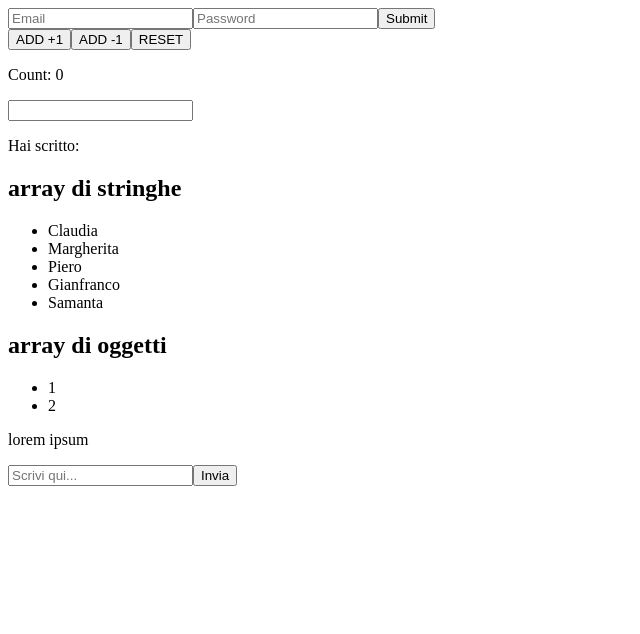
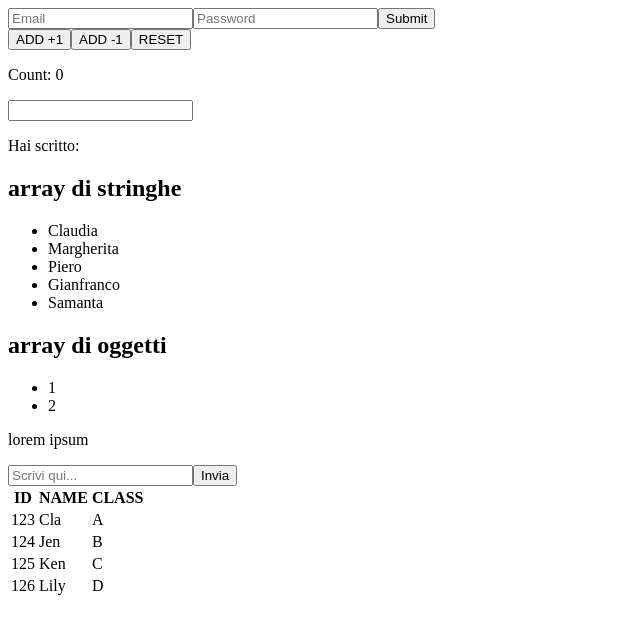
Before and after one commit to Claudiasals/React, a React (Vite) app: page / in a window 1280 px wide. Shown: the top 634 px of the page, without its empty margins (0-640 px from the left). Built offline with nearby package versions, Linux system fonts and the light colour scheme.

Commit message:
Gestisco lo state e utilizzo spread operator per mantenere i dati dopo aver aggiornato lo state

```diff
--- a/src/App.jsx
+++ b/src/App.jsx
@@ -3,6 +3,7 @@ import TextInput from "./TextInput";
 import LoginForm from "./LoginForm";
 import { List, List2 } from "./ItemList"; //tra le graffe per importare i due componenti contenuti nlìel file jsx
 import UncontrolledInput from "./UncontrolledInput";
+import Prova from "./prova-spread";
 
 
 const App = () => {
@@ -17,6 +18,7 @@ const App = () => {
       <p>lorem ipsum</p>
 
       <UncontrolledInput/>
+      <Prova/>
     </>
   )
 
--- a/src/prova-spread.jsx
+++ b/src/prova-spread.jsx
@@ -1,23 +1,40 @@
-import React from "react";
+import React, { useEffect, useState } from "react";
 
 const Prova = () => {
-    const data = [
+    const [data, setData] = useState([ //lo gestisco con lo state
         { id: "123", name: "Cla", class: "A" },
         { id: "124", name: "Jen", class: "B" },
         { id: "125", name: "Ken", class: "C" },
-    ];
+    ]);
+/*
+il setData mi permette di inserire un el. in iù, per es. un useEffect
+*/
+
+useEffect(() => {
+    setTimeout(() => {
+setData((data) => ([...data, {id: "126", name: "Lily", class: "D"}]))
+}, 2000);
+},
+[]);
+/*
+L’operatore spread (...) “scompone” un array o un oggetto nei suoi elementi.
+Quando aggiorniamo lo state, React sostituisce l’intero valore con quello nuovo:
+ - SENZA spread --> perdiamo i dati precedenti (rimane solo l’ultimo).
+ - CON spread --> ricreiamo un nuovo array che contiene sia i dati vecchi
+   che i nuovi elementi aggiunti.
+*/
 
     return (
         <>
             <table>
 
-                <thread>
+                <thead>
                     <tr>
                         <th>ID</th>
                         <th>NAME</th>
                         <th>CLASS</th>
                     </tr>
-                </thread>
+                </thead>
 
                 <tbody>
                     {data.map((user) => (
@@ -34,3 +51,4 @@ const Prova = () => {
         </>
     )
 }
+ export default Prova;
```
